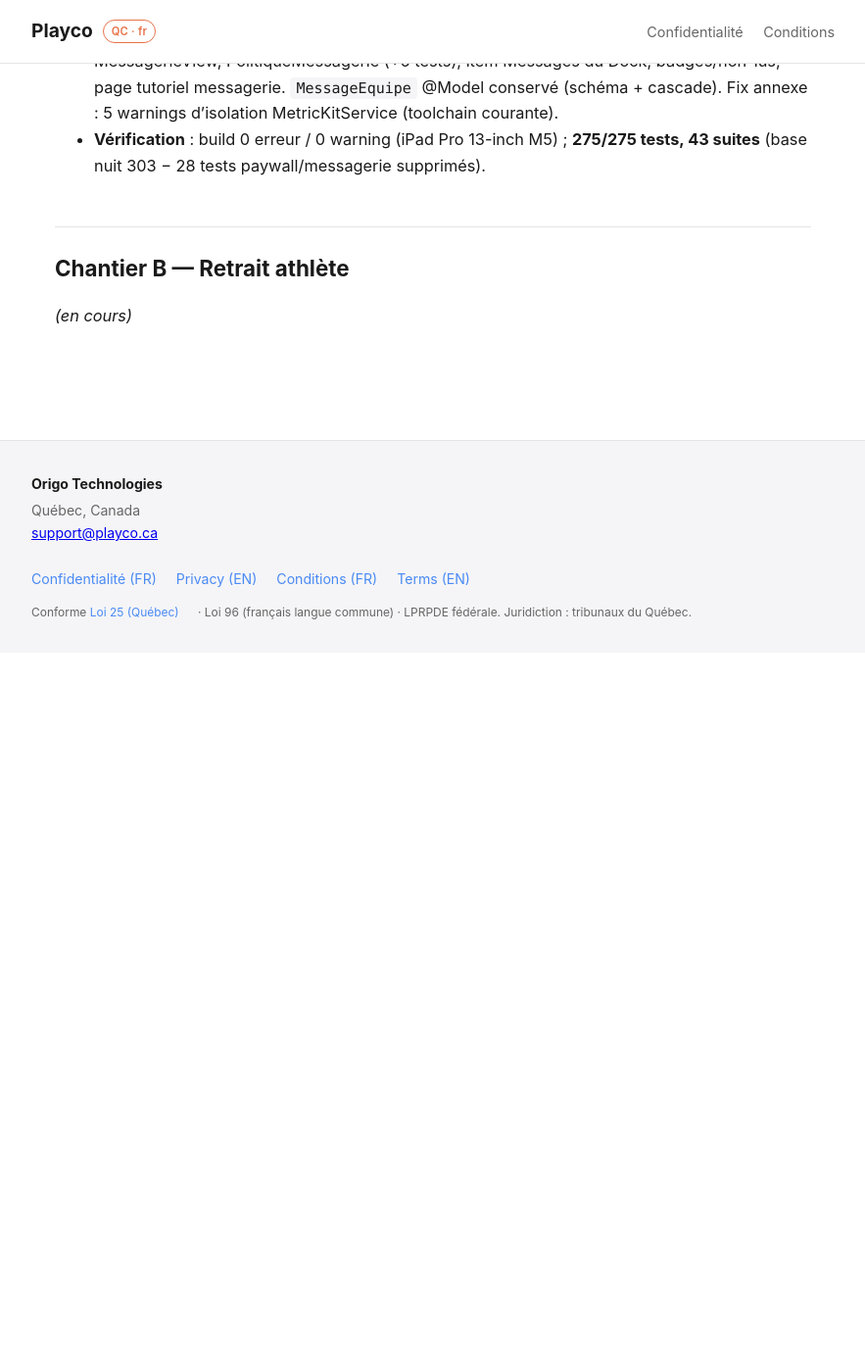
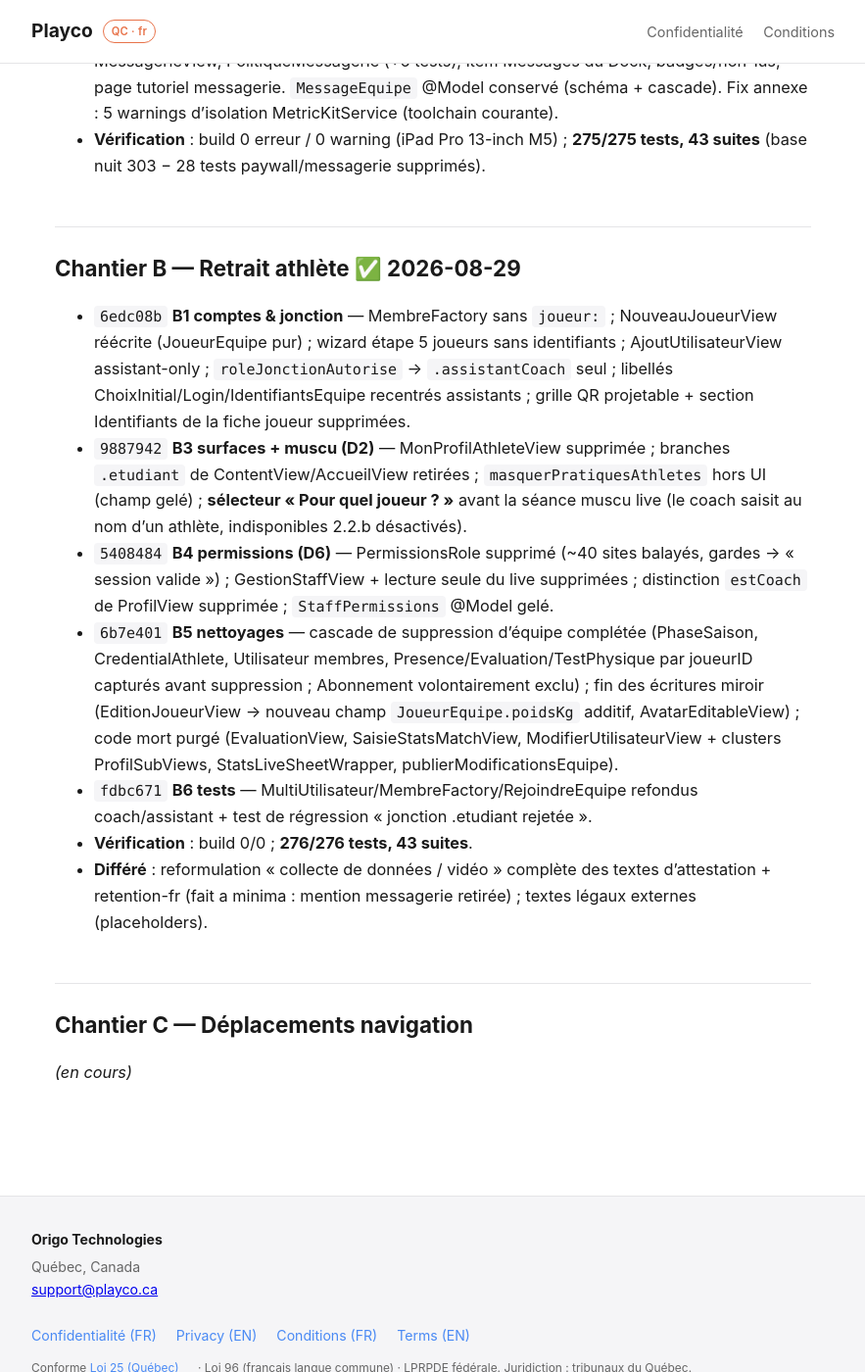
Before and after one commit to armypo/Coach-Planner-VB, a Jekyll site: the page built from docs/Journal_Pivot_CoachFirst.md, in a window 1280 px wide and 1400 px high, scrolled down 1089 px. Shown: the whole window at 98% size, without its empty margins (198-1081 px from the left). Built offline with Jekyll 4.4.1, drawn with Linux system fonts in a browser that asks for light colours; our own code applies the rules of GitHub Pages for plain Markdown files; before the commit the page ends 1755 px from its top, so only the background shows below that.

Commit message:
docs(pivot): journal — chantier B livré (276/276)

```diff
--- a/docs/Journal_Pivot_CoachFirst.md
+++ b/docs/Journal_Pivot_CoachFirst.md
@@ -14,6 +14,16 @@
 - `ac6a5ac` **feat(pivot-A): retrait de la messagerie (D1) + fix warnings MetricKit** — MessagerieView, PolitiqueMessagerie (+6 tests), item Messages du Dock, badges/non-lus, page tutoriel messagerie. `MessageEquipe` @Model conservé (schéma + cascade). Fix annexe : 5 warnings d'isolation MetricKitService (toolchain courante).
 - **Vérification** : build 0 erreur / 0 warning (iPad Pro 13-inch M5) ; **275/275 tests, 43 suites** (base nuit 303 − 28 tests paywall/messagerie supprimés).
 
-## Chantier B — Retrait athlète
+## Chantier B — Retrait athlète ✅ 2026-08-29
+
+- `6edc08b` **B1 comptes & jonction** — MembreFactory sans `joueur:` ; NouveauJoueurView réécrite (JoueurEquipe pur) ; wizard étape 5 joueurs sans identifiants ; AjoutUtilisateurView assistant-only ; `roleJonctionAutorise` → `.assistantCoach` seul ; libellés ChoixInitial/Login/IdentifiantsEquipe recentrés assistants ; grille QR projetable + section Identifiants de la fiche joueur supprimées.
+- `9887942` **B3 surfaces + muscu (D2)** — MonProfilAthleteView supprimée ; branches `.etudiant` de ContentView/AccueilView retirées ; `masquerPratiquesAthletes` hors UI (champ gelé) ; **sélecteur « Pour quel joueur ? »** avant la séance muscu live (le coach saisit au nom d'un athlète, indisponibles 2.2.b désactivés).
+- `5408484` **B4 permissions (D6)** — PermissionsRole supprimé (~40 sites balayés, gardes → « session valide ») ; GestionStaffView + lecture seule du live supprimées ; distinction `estCoach` de ProfilView supprimée ; `StaffPermissions` @Model gelé.
+- `6b7e401` **B5 nettoyages** — cascade de suppression d'équipe complétée (PhaseSaison, CredentialAthlete, Utilisateur membres, Presence/Evaluation/TestPhysique par joueurID capturés avant suppression ; Abonnement volontairement exclu) ; fin des écritures miroir (EditionJoueurView → nouveau champ `JoueurEquipe.poidsKg` additif, AvatarEditableView) ; code mort purgé (EvaluationView, SaisieStatsMatchView, ModifierUtilisateurView + clusters ProfilSubViews, StatsLiveSheetWrapper, publierModificationsEquipe).
+- `fdbc671` **B6 tests** — MultiUtilisateur/MembreFactory/RejoindreEquipe refondus coach/assistant + test de régression « jonction .etudiant rejetée ».
+- **Vérification** : build 0/0 ; **276/276 tests, 43 suites**.
+- **Différé** : reformulation « collecte de données / vidéo » complète des textes d'attestation + retention-fr (fait a minima : mention messagerie retirée) ; textes légaux externes (placeholders).
+
+## Chantier C — Déplacements navigation
 
 _(en cours)_
```
